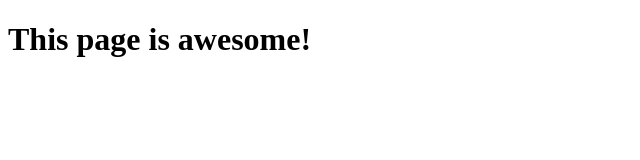
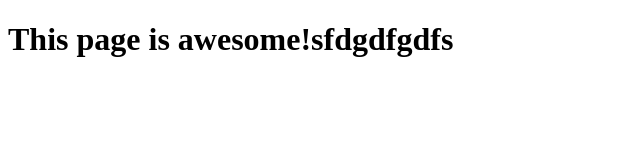
Before and after one commit to aryanthakre/Project1, a plain HTML site: page index.html in a window 1280 px wide. Shown: the whole page, without its empty margins (0-640 px from the left). Drawn offline with Linux system fonts and the light colour scheme.

Commit message:
Made change to text.

```diff
--- a/index.html
+++ b/index.html
@@ -6,6 +6,6 @@
 	<title>Document</title>
 </head>
 <body>
-	<h1>This page is awesome!</h1>
+	<h1>This page is awesome!sfdgdfgdfs</h1>
 </body>
 </html>
```
